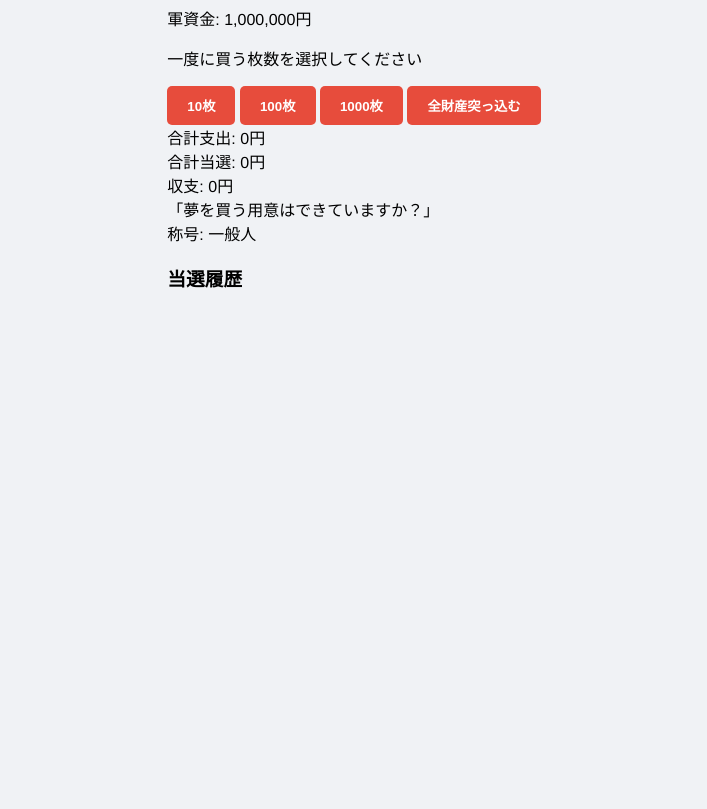
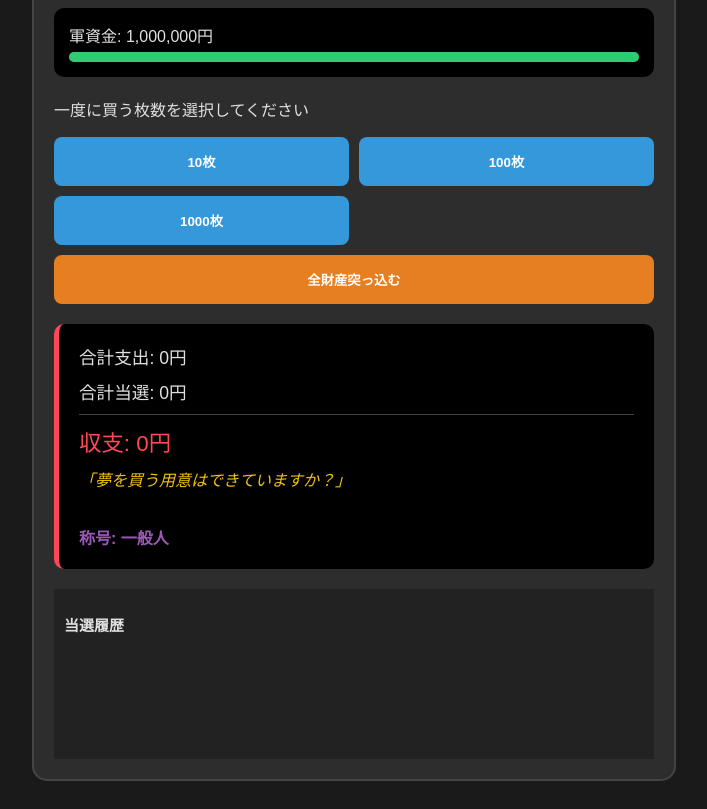
Before and after one commit to gaia496/ex, a plain HTML site: page index.html in a window 1280 px wide. Shown: the part 131-940 px from the top of the page, without its empty margins (286-993 px from the left). Before the commit the page ends 800 px from the top, so only its background shows below. Drawn offline with Linux system fonts and the light colour scheme.

Commit message:
Update style.css

```diff
--- a/style.css
+++ b/style.css
@@ -1,66 +1,55 @@
 body {
-    background-color: #f0f2f5;
-    font-family: "Helvetica Neue", Arial, sans-serif;
+    background-color: #1a1a1a;
+    color: #e0e0e0;
+    font-family: 'Meiryo', sans-serif;
     display: flex;
     justify-content: center;
-    padding: 40px 20px;
+    padding: 20px;
 }
 
-.container {
-    background: white;
-    padding: 30px;
+.game-container {
+    width: 100%;
+    max-width: 600px;
+    background: #2d2d2d;
+    padding: 20px;
     border-radius: 15px;
-    box-shadow: 0 4px 15px rgba(0,0,0,0.1);
-    width: 100%;
-    max-width: 500px;
-    text-align: center;
+    border: 2px solid #444;
 }
 
-.input-group {
-    margin: 20px 0;
+h1 { text-align: center; color: #ff4757; text-shadow: 2px 2px #000; }
+
+.status-bar { background: #000; padding: 15px; border-radius: 10px; margin-bottom: 20px; }
+
+.progress-container { background: #444; height: 10px; border-radius: 5px; margin-top: 5px; }
+.progress-bar { background: #2ecc71; width: 100%; height: 100%; border-radius: 5px; transition: width 0.3s; }
+
+.button-grid { display: grid; grid-template-columns: repeat(2, 1fr); gap: 10px; }
+button {
+    padding: 15px; border: none; border-radius: 8px; font-weight: bold; cursor: pointer;
+    background: #3498db; color: white; transition: 0.2s;
+}
+button:hover { background: #2980b9; transform: scale(0.98); }
+#allInBtn { background: #e67e22; grid-column: span 2; }
+#allInBtn:hover { background: #d35400; }
+
+.display-area {
+    margin-top: 20px; background: #000; padding: 20px; border-radius: 10px;
+    border-left: 5px solid #ff4757;
 }
 
-input {
-    padding: 10px;
-    width: 80px;
-    border: 1px solid #ddd;
-    border-radius: 5px;
+.stat-item { margin-bottom: 10px; font-size: 1.1em; }
+.highlight { color: #ff4757; font-size: 1.4em; border-top: 1px solid #444; padding-top: 10px; }
+
+.commentary { color: #f1c40f; min-height: 3em; margin-top: 10px; font-style: italic; }
+
+.rank { margin-top: 10px; font-weight: bold; color: #9b59b6; }
+
+.log-section { margin-top: 20px; height: 150px; overflow-y: auto; background: #222; padding: 10px; font-size: 0.8em; }
+
+/* 当たった時のフラッシュ演出用クラス */
+.flash { animation: flash-bg 0.5s ease; }
+@keyframes flash-bg {
+    0% { background: #2d2d2d; }
+    50% { background: #f1c40f; }
+    100% { background: #2d2d2d; }
 }
-
-button {
-    padding: 10px 20px;
-    background-color: #e74c3c;
-    color: white;
-    border: none;
-    border-radius: 5px;
-    cursor: pointer;
-    font-weight: bold;
-}
-
-button:hover {
-    background-color: #c0392b;
-}
-
-.summary-cards {
-    display: grid;
-    grid-template-columns: 1fr 1fr;
-    gap: 10px;
-    margin-top: 20px;
-}
-
-.card {
-    background: #f8f9fa;
-    padding: 15px;
-    border-radius: 8px;
-    font-size: 0.9em;
-}
-
-.hidden { display: none; }
-
-.details {
-    text-align: left;
-    margin-top: 20px;
-    background: #fffdf0;
-    padding: 15px;
-    border-radius: 8px;
-}
```
